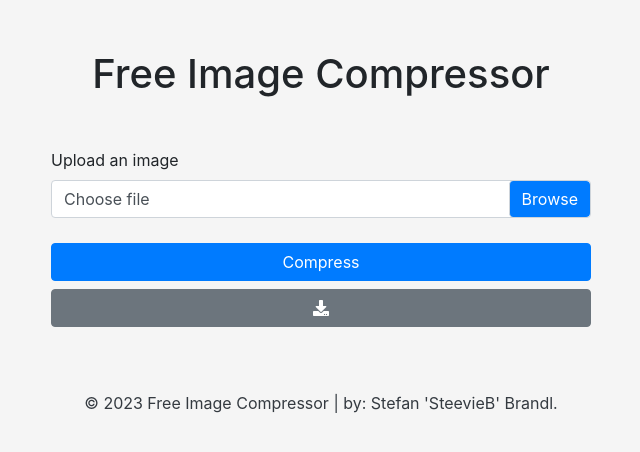
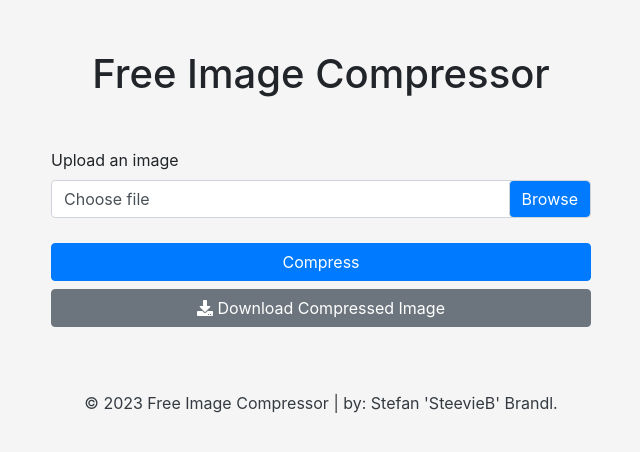
Before and after one commit to SteevieB/WebImageCompressor, a Flask app: page / in a window 1280 px wide. Shown: the top 452 px of the page, without its empty margins (319-959 px from the left). Run offline with Flask 2, Linux system fonts and the light colour scheme; some libraries are stand-ins or nearby versions.

Commit message:
removed unnecessary scripts, fixed a bug adding more download links as necessary

```diff
--- a/templates/index.html
+++ b/templates/index.html
@@ -24,8 +24,9 @@
                 </div>
                 <button type="submit" class="btn btn-primary btn-block">Compress</button>
             </form>
-            <button id="download" class="btn btn-secondary btn-block text-white my-2">
+            <button class="btn btn-secondary btn-block text-white my-2">
                 <i class="fa fa-download" aria-hidden="true"></i>
+                <a id="download" class="text-white" href="" download>Download Compressed Image</a>
             </button>
         </div>
     </div>
@@ -39,15 +40,6 @@
         </div>
     </footer>
 </div>
-<script src="https://code.jquery.com/jquery-3.5.1.slim.min.js"
-        integrity="sha384-DfXdz2htPH0lsSSs5nCTpuj/zy4C+OGpamoFVy38MVBnE+IbbVYUew+OrCXaRkfj"
-        crossorigin="anonymous"></script>
-<script src="https://cdn.jsdelivr.net/npm/popper.js@1.16.1/dist/umd/popper.min.js"
-        integrity="sha384-9/reFTGAW83EW2RDu2S0VKaIzap3H66lZH81PoYlFhbGU+6BZp6G7niu735Sk7lN"
-        crossorigin="anonymous"></script>
-<script src="https://stackpath.bootstrapcdn.com/bootstrap/4.5.2/js/bootstrap.min.js"
-        integrity="sha384-B4gt1jrGC7Jh4AgTPSdUtOBvfO8shuf57BaghqFfPlYxofvL8/KUEfYiJOMMV+rV"
-        crossorigin="anonymous"></script>
 <script src="https://code.jquery.com/jquery-3.5.1.min.js"></script>
 <script src="https://ajax.googleapis.com/ajax/libs/jquery/3.3.1/jquery.min.js"></script>
 <script src="https://cdn.jsdelivr.net/npm/bootstrap@4.5.3/dist/js/bootstrap.bundle.min.js"></script>
@@ -77,12 +69,7 @@
                     position: 'topRight',
                     timeout: 3000
                 });
-                const a = document.createElement('a');
-                a.href = '/static/uploads/' + file_name;
-                a.download = true;
-                a.innerHTML = 'Download Compressed Image';
-                a.classList.add("text-white");
-                document.getElementById('download').appendChild(a);
+                document.getElementById('download').href = '/static/uploads/' + file_name;
             }
         });
     });
```
